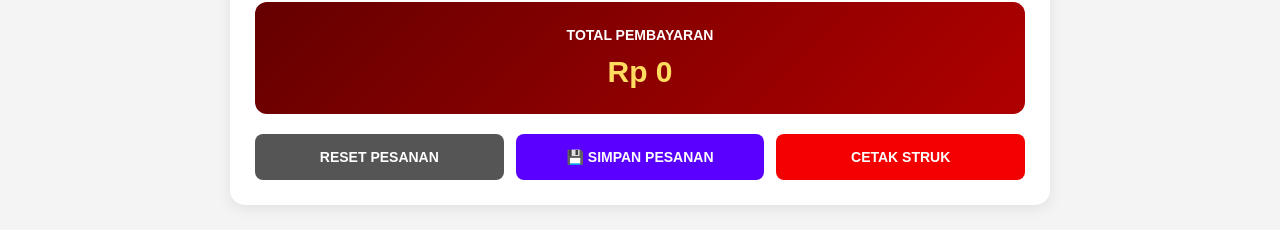
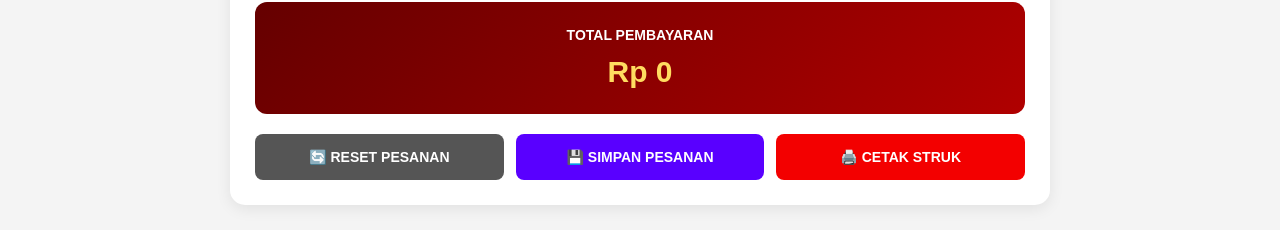
Before and after one commit to suryapermady/pesonatigaputri, a plain HTML site: page index.html in a window 1280 px wide. Shown: the part 2068-2298 px from the top of the page. Drawn offline with Linux system fonts and the light colour scheme.

Commit message:
Update index.html

```diff
--- a/index.html
+++ b/index.html
@@ -95,6 +95,7 @@
 
         </section>
 
+
         <!-- RINCIAN PESANAN -->
         <section class="card">
 
@@ -121,7 +122,7 @@
                 <button
                     onclick="resetPesanan()"
                     class="btn-reset">
-                    RESET PESANAN
+                    🔄 RESET PESANAN
                 </button>
 
                 <button
@@ -132,7 +133,7 @@
                 <button
                     onclick="cetakStruk()"
                     class="btn-cetak">
-                    CETAK STRUK
+                    🖨️ CETAK STRUK
                 </button>
 
             </div>
@@ -149,6 +150,7 @@
 
     </footer>
 
+
     <script src="script.js"></script>
 
 </body>
```
